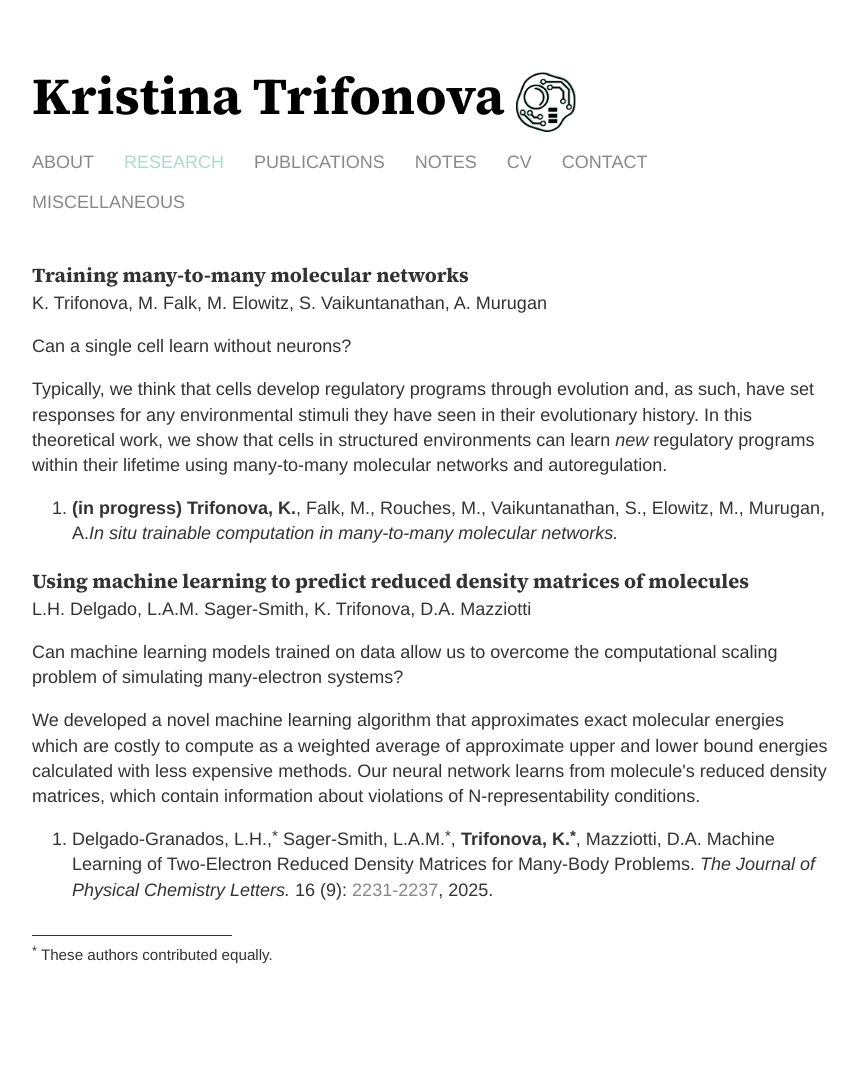
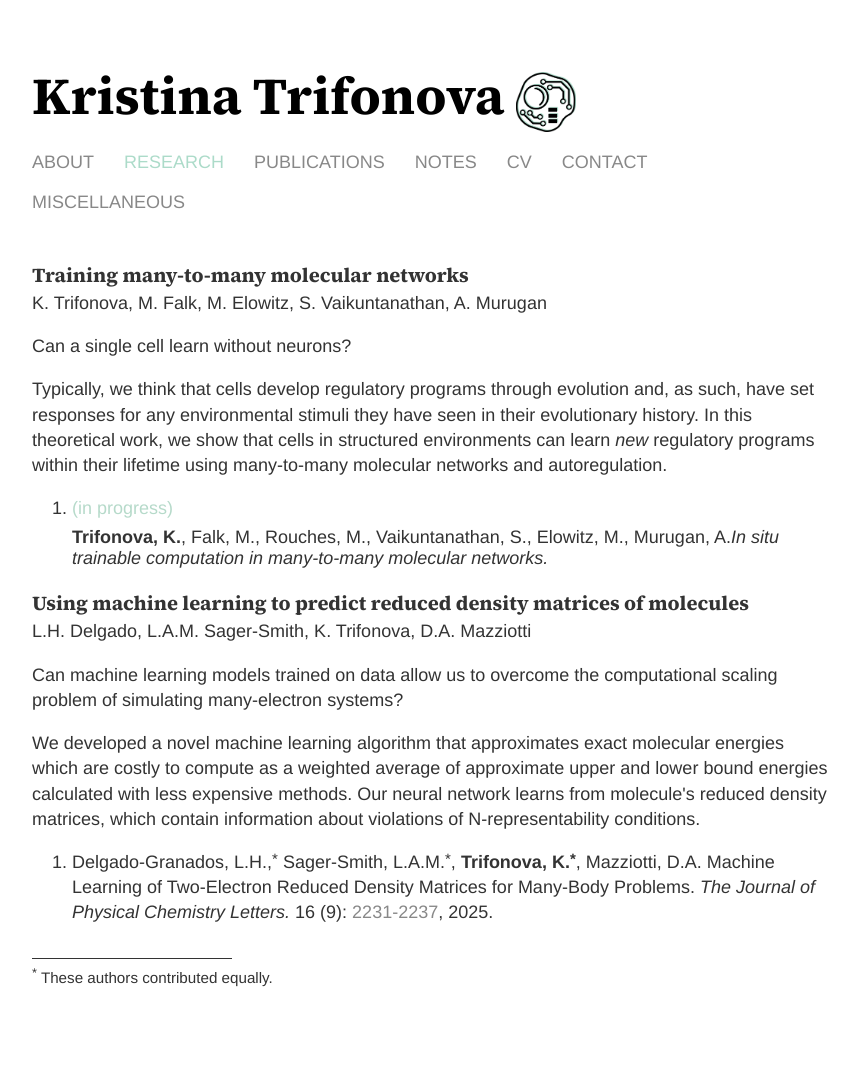
Before and after one commit to k-trifonova/k-trifonova.github.io, a Jekyll site: the page built from research/index.html, in a window 1280 px wide. Shown: the whole page, without its empty margins (208-1066 px from the left). Built offline with Jekyll 4.4.1, drawn with Linux system fonts in a browser that asks for light colours; before the commit the page ends 1058 px from its top, so only the background shows below that.

Commit message:
changed "in progress" color

```diff
--- a/research/index.html
+++ b/research/index.html
@@ -19,7 +19,7 @@ title: Kristina Trifonova | Research
 			<p>Can a single cell learn without neurons? </p>
 			<p>Typically, we think that cells develop regulatory programs through evolution and, as such, have set responses for any environmental stimuli they have seen in their evolutionary history. In this theoretical work, we show that cells in structured environments can learn <em>new</em> regulatory programs within their lifetime using many-to-many molecular networks and autoregulation.</p>
 			<ol reversed>
-				<li><p><strong>(in progress) Trifonova, K.</strong>, Falk, M., Rouches, M., Vaikuntanathan, S., Elowitz, M., Murugan, A.<em>In situ trainable computation in many-to-many molecular networks.</em></p></li>
+				<li><p> <p style="color: #b6daca;">(in progress)</p> <strong>Trifonova, K.</strong>, Falk, M., Rouches, M., Vaikuntanathan, S., Elowitz, M., Murugan, A.<em>In situ trainable computation in many-to-many molecular networks.</em></p></li>
 			</ol>
 		<br>
 
```
